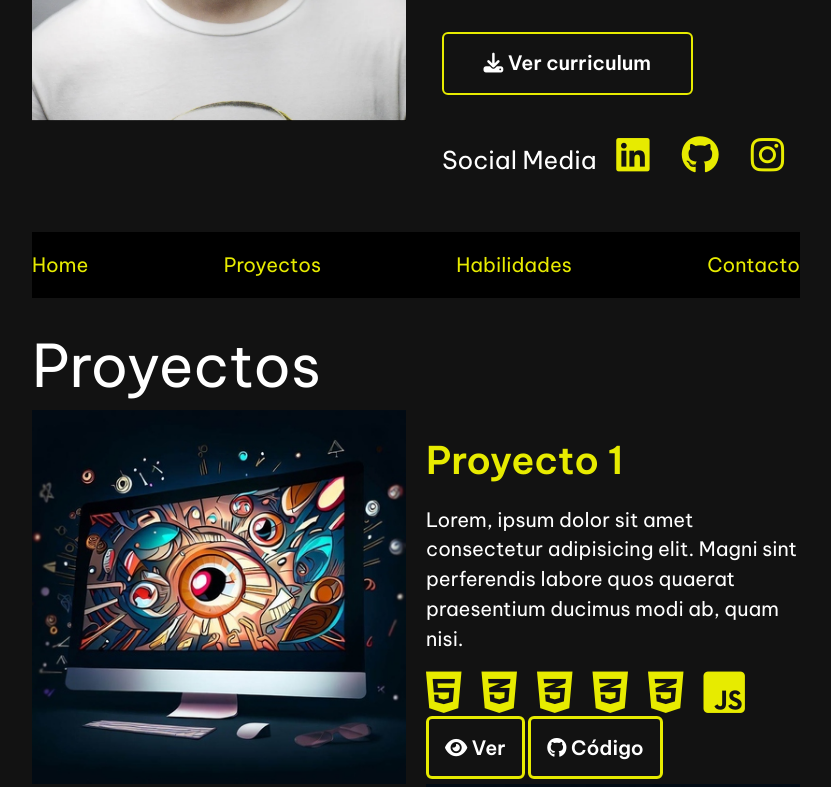
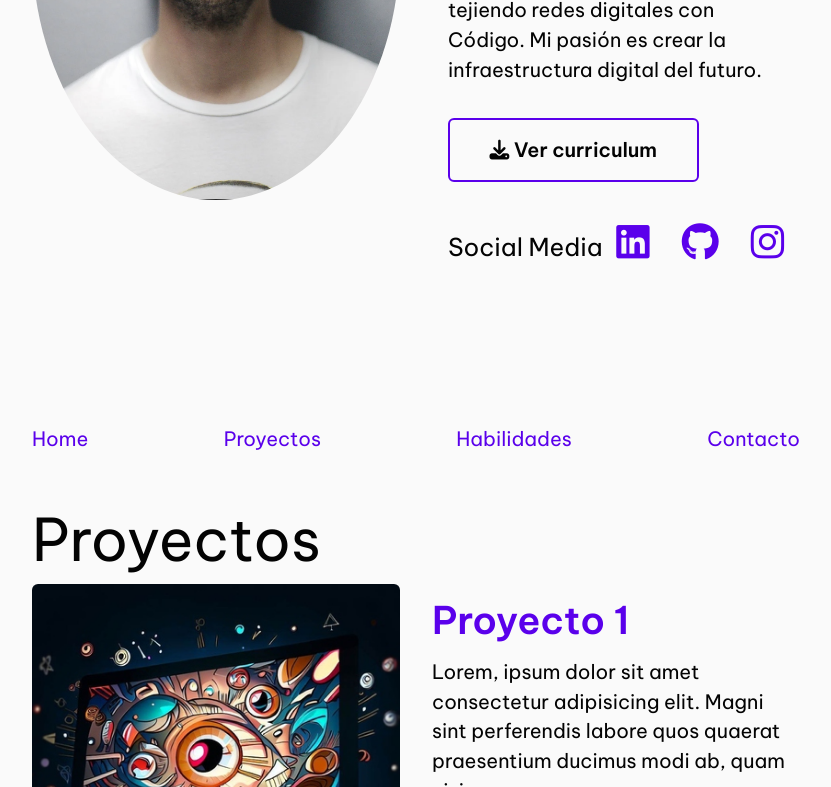
Before and after one commit to VictorR616/Portfolio, a plain HTML site: page index.html in a window 1280 px wide. Shown: the part 394-1181 px from the top of the page, without its empty margins (224-1055 px from the left). Drawn offline with Linux system fonts and the light colour scheme.

Commit message:
fix(UI): Portada and Proyectos changed to a white and purple color

```diff
--- a/css/index.scss
+++ b/css/index.scss
@@ -1,12 +1,14 @@
 /* ********** PROPIEDADES PERSONALIZADAS ********** */
 :root {
-    --clr-neutral-400: hsl(0, 0%, 100%);
-    --clr-accent-700: hsl(61, 100%, 46%);
+    --clr-neutral-400: hsl(0, 0%, 1%);
+    --clr-accent-700: #5a00eb;
 
     --ff-primary: "Be Vietnam Pro", Arial, Helvetica, sans-serif;
 
     --ff-body: var(var(--ff-primary));
     --ff-heading: var(var(--ff-primary));
+
+    --bg-clr: rgb(250, 250, 250);
 
     --fw-regular: 400;
     --fw-semi-bold: 500;
@@ -47,7 +49,7 @@ html {
 body {
     line-height: 1.5;
     -webkit-font-smoothing: antialiased;
-    background-color: #121212;
+    background-color: var(--bg-clr);
     font-family: var(--ff-primary);
 }
 
@@ -128,7 +130,7 @@ li {
 .two_columns {
     display: grid;
     grid-template-columns: 1fr 1fr;
-    gap: 20px;
+    gap: 2rem;
     place-content: center;
 }
 
@@ -191,7 +193,7 @@ h3 {
     top: 0;
     z-index: 1;
     padding-block: 10px;
-    background-color: #000000;
+    // backdrop-filter: blur(5px);
 }
 
 .nav-secondary {
@@ -214,9 +216,14 @@ h3 {
     color: var(--clr-neutral-400);
 }
 /* ---------------------------------- PORTADA ----------------------------------*/
-.contenido-izquierda {
-    grid-column: 1 / 2;
+.portada {
+    min-height: 100svh;
 }
+
+.contenido-izquierda img {
+    border-radius: 50%;
+}
+
 .contenido-derecha {
     grid-column: 2 / 3;
     padding: 1rem;
@@ -230,7 +237,7 @@ h3 {
 }
 
 $colors: (
-    up: #e5e900,
+    up: #5a00eb,
 );
 
 @each $contenido_derecha_curriculum, $color in $colors {
@@ -250,7 +257,7 @@ $colors: (
     &:hover,
     &:focus {
         border-color: var(--hover);
-        color: #000000;
+        color: #ffffff;
     }
 }
 
@@ -275,24 +282,33 @@ $colors: (
 /* ---------------------------------- PROYECTOS ----------------------------------*/
 .proyecto_imagen img {
     width: 100%;
+    border-radius: var(--border-radius-primary);
 }
 
 .proyecto_info {
     display: flex;
     flex-direction: column;
+    gap: 0.5rem;
     justify-content: center;
-    gap: 1rem;
 }
 
 .proyecto_tecnologias {
     display: flex;
     gap: 20px;
+    margin-top: 1rem;
+}
+
+.proyecto_enlaces {
+    display: flex;
+    margin-top: 2rem;
+    gap: 2rem;
 }
 
 .proyecto_enlaces a {
     padding: 1rem;
     transition: color 0.2s ease;
     border: 0.2rem solid var(--clr-accent-700);
+    text-align: center;
 }
 
 .proyecto_enlaces a:hover {
--- a/index.html
+++ b/index.html
@@ -45,7 +45,8 @@
 
         <!------------------------- NAVEGACION ------------------------->
         <!------------------------- PORTADA ------------------------->
-        <section class="container two_columns hidden" id="portada">
+        <section class="container  hidden" id="portada">
+            <section class="portada two_columns">
                 <article class="contenido-izquierda">
                     <img
                         loading="lazy"
@@ -101,6 +102,7 @@
                     </div>
                 </article>
             </section>
+        </section>
 
         <!------------------------- PORTADA ------------------------->
         <!------------------------- NAVEGACION MOVIL ------------------------->
@@ -130,6 +132,7 @@
                         <img loading="lazy" src="assets/Fondo.jpg" alt="" />
                     </div>
                     <div class="proyecto_info">
+                        <div class="proyecto_info_superior"></div>
                         <h3 class="step-2 fw-bold text-accent-700">Proyecto 1</h3>
                         <p class="step--1 text-primary-400">
                             Lorem, ipsum dolor sit amet consectetur adipisicing elit.
```
Also changed, not shown: css/index.css, 1 other file. Lines whose indentation alone changed are shown as unchanged.
